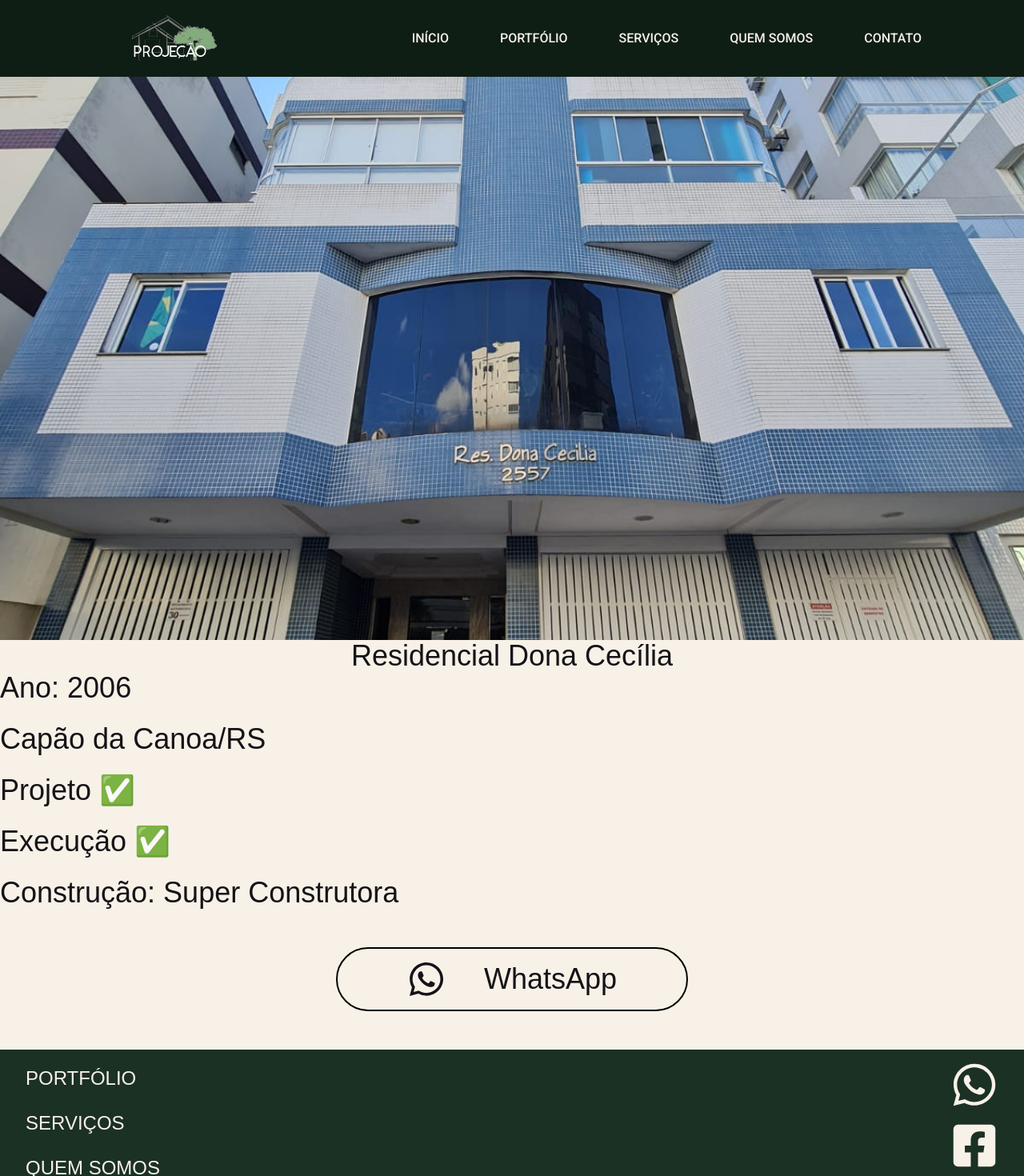
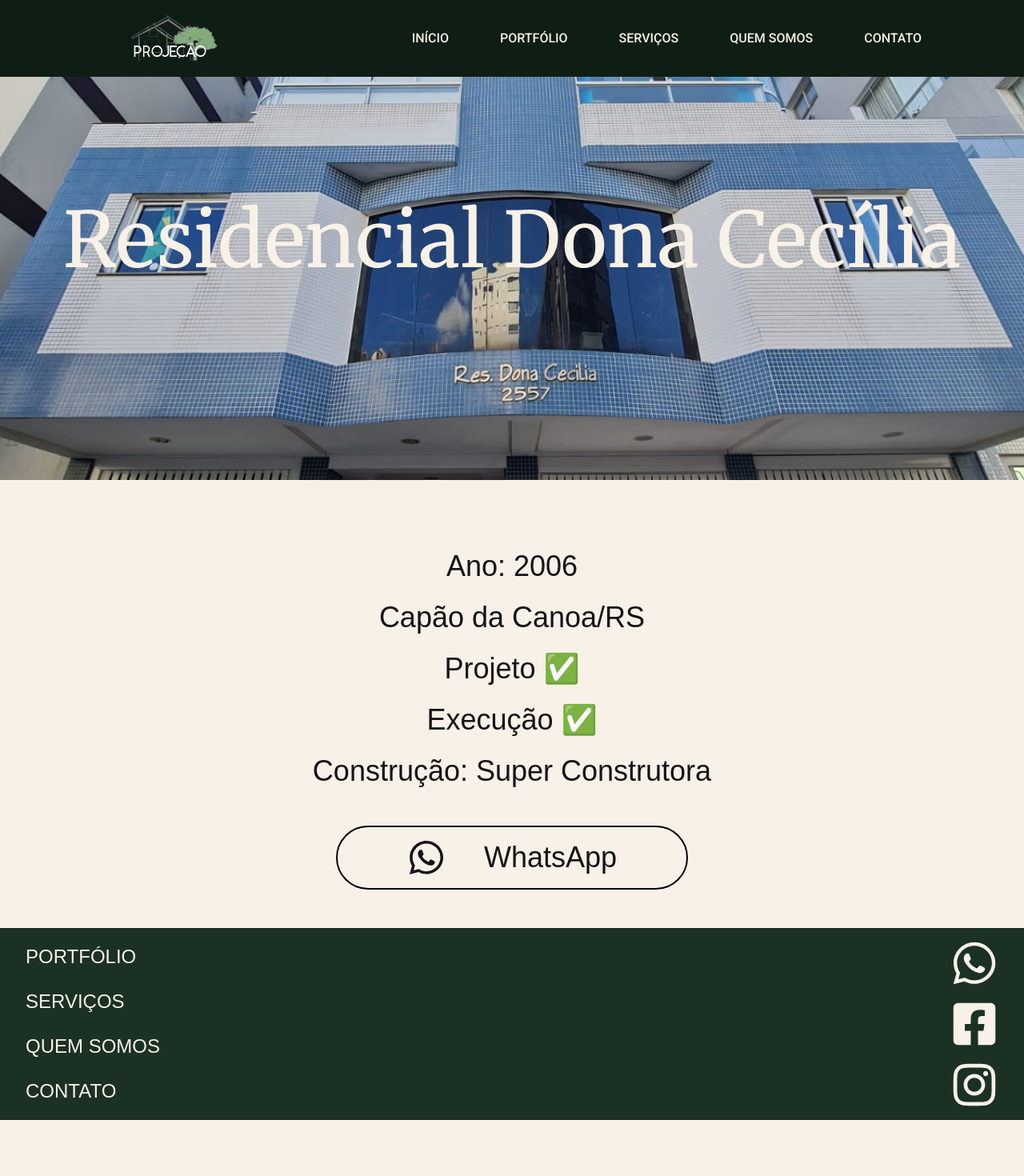
Before and after one commit to Leort-z/projecaors, a Next.js app: page /portfolio/1 in a window 1280 px wide. Shown: the top 1470 px of the page at 80% size. After the commit the page ends 1400 px from the top, so only its background shows below. Built offline with nearby package versions, Linux system fonts and the light colour scheme.

Commit message:
Mudança no detalhe do portfolio

```diff
--- a/app/page.tsx
+++ b/app/page.tsx
@@ -78,10 +78,10 @@ export default function Home() {
       <div className='h-[100vh]  w-full m-auto group '>
         <div style={{ backgroundImage: `url(${slides[currentIndex].url})` }} className='w-full h-full bg-center bg-cover  duration-300'>
           <div className="h-full w-full opacity-60 text-[#F8F1E7] flex flex-col justify-center items-center relative" style={{ backgroundColor: 'rgba(0, 0, 0, 0.8)' }}>
-            <div className='h-3/5 w-full flex flex-col  items-center justify-between absolute bottom-0'>
-              <div className='flex flex-col items-center '>
+            <div className='h-3/5 w-full flex flex-col  items-center  justify-between absolute bottom-0'>
+              <div className='flex flex-col items-center text-center'>
                 <h1 className={`text-5xl lg:text-8xl select-none mb-4 ${roboto700.className}`}>{slides[currentIndex].title}</h1>
-                <h3 className={`text-base lg:text-2xl select-none text-center ${roboto400.className}`}>{slides[currentIndex].subtitle}</h3>
+                <h3 className={`text-xl lg:text-2xl select-none p-2 ${roboto400.className}`}>{slides[currentIndex].subtitle}</h3>
               </div>
               <div className='flex py-2'>
                 {slides.map((slide, slideIndex) => (
--- a/app/portfolio/[portfolioId]/page.tsx
+++ b/app/portfolio/[portfolioId]/page.tsx
@@ -4,57 +4,77 @@ import portfolioData from '../../../public/json-data/portfolio-data.json'
 import { useParams } from 'next/navigation';
 import WhatsAppButton from '@/app/components/WhatsAppButton';
 import Footer from '@/app/components/Footer';
+import { Merriweather } from 'next/font/google';
+
+const merriweather = Merriweather({
+    weight: '400',
+    style: 'italic',
+    subsets: ['latin'],
+})
 
 export default function DetalhesPortfolio() {
     const params = useParams();
     const registro = portfolioData.find(item => item.id === params.portfolioId);
+    const extraPhotos = registro?.extraPhotos;
+
     const allActions = {
         "PROJECT": "Projeto ✅",
         "EXECUTION": "Execução ✅",
         "CONSTRUCTION": "Construção ✅",
     };
+
     return (
         <>
             <Navbar />
-            <main className="h-full w-full in-h-screen bg-cover bg-no-repeat bg-center"
-                style={{ backgroundImage: `url('../portfolio-images/${registro?.mainPhoto}` }}></main>
-            <section style={{ background: '#F8F1E7' }}
-                className='text-center text-2xl flex items-center justify-center flex-col'
-                 id='servicos'>
+            <main className="h-3/4 w-full bg-cover bg-no-repeat bg-center"
+                style={{ backgroundImage: `url('../portfolio-images/${registro?.mainPhoto}` }}>
+                <div className="h-full w-full text-[#F8F1E7] flex justify-center items-center text-center" >
+                    <h1 className={`text-6xl lg:text-8xl select-none ${merriweather.className}`}>{registro?.name}</h1>
+                </div>
+            </main>
+            <div style={{ background: '#F8F1E7' }}
+                className='text-center text-2xl flex items-center justify-center flex-col'>
 
                 <div className='flex h-full justify-between  w-full items-center '>
 
                     <div className='flex flex-col w-full h-full'>
-                        <h1 className='text-4xl'>{registro?.name}</h1>
-                        <div className='text-4xl w-full h-full flex flex-col items-start gap-6'>
+                        <div className='text-4xl w-full h-full flex flex-col gap-6'>
+                            <div className='flex flex-wrap h-full justify-between p-8 gap-3'>
+                                {registro?.extraPhotos?.some(photo => photo.trim() !== "") ? (
+                                    registro?.extraPhotos.map((photo, index) => (
+                                        <div className="h-[30vh] w-[45vh] bg-cover bg-center" key={index} style={{ backgroundImage: `url(../portfolio-images/${photo})` }} />
+                                    ))) : ""}
+                            </div>
                             {registro?.detail ? <p>{registro?.detail}</p> : ""}
                             <p >Ano: {registro?.year}</p>
                             <p>{registro?.city}</p>
-                            {registro?.actions.map((action: string) =>(
+                            {registro?.actions.map((action: string) => (
                                 <p key={action}>{allActions[action]}</p>
                             ))}
                             {registro?.company ? <p>Construção: {registro?.company} </p> : ""}
                             {registro?.videos.map((video, index) => (
-                                <iframe
-                                    key={index}
-                                    className='h-4/5 w-4/5'
-                                    src={video}
-                                    allowFullScreen
-                                ></iframe>
+                                <div className='h-[80vh] w-full flex items-center justify-center'>
+                                    <iframe
+                                        key={index}
+                                        className='p-4 h-full w-3/4'
+                                        src={video}
+                                        allowFullScreen
+                                    ></iframe>
+                                </div>
                             ))
                             }
                         </div>
                     </div>
                 </div>
-                <WhatsAppButton source={"Portfolio"}/>
-            </section>
+                <WhatsAppButton source={"Portfolio"} />
+            </div>
 
-            <section
+            <div
                 className='lg:h-[30vh] h-[30vh] text-center text-2xl px-8 flex lg:items-center justify-center '
                 id='servicos'
                 style={{ background: '#1B3124' }}>
                 <Footer source="" />
-            </section>
+            </div>
         </>
     )
 }
--- a/app/portfolio/page.tsx
+++ b/app/portfolio/page.tsx
@@ -3,6 +3,13 @@ import PortfolioItem from '../components/PortfolioItem'
 import portfolioData from '../../public/json-data/portfolio-data.json'
 import Navbar from '../components/Navbar';
 import Footer from '../components/Footer';
+import { Roboto } from 'next/font/google';
+
+const roboto700 = Roboto({
+  weight: '700',
+  subsets: ['latin'],
+  variable: '--font-roboto-bold',
+})
 
 export default function Portifolio() {
   const registro = portfolioData.find(item => item.id === "20");
@@ -15,7 +22,7 @@ export default function Portifolio() {
         style={{ backgroundImage: `url('../../portfolio-images/${registro?.mainPhoto}'` }}>
 
         <div className="h-full w-full opacity-60 text-[#F8F1E7] flex justify-center items-center" style={{ background: '#000000' }}>
-          <h1 className='text-8xl select-none'>Portfólio</h1>
+          <h1 className={`text-8xl select-none ${roboto700.className}`}>Portfólio</h1>
         </div>
       </main>
       <section className='text-center text-4xl px-16 lg:px-36 py-12 ' id='portfolio'>
--- a/app/servicos/page.tsx
+++ b/app/servicos/page.tsx
@@ -1,10 +1,15 @@
 "use client";
-import Image from 'next/image'
-import Link from 'next/link'
 import ServicoItem from '../components/ServicoItem'
 import servicosData from '../../public/json-data/servicos-data.json'
 import Navbar from '../components/Navbar';
 import Footer from '../components/Footer';
+import { Roboto } from 'next/font/google';
+
+const roboto700 = Roboto({
+  weight: '700',
+  subsets: ['latin'],
+  variable: '--font-roboto-bold',
+})
 
 export default function Portifolio() {
   const registro = servicosData.find(item => item.id === "2");
@@ -17,7 +22,7 @@ export default function Portifolio() {
         style={{ backgroundImage: `url('../../servicos-images/${registro?.mainPhoto}'` }}>
 
         <div className="h-full w-full opacity-60 text-[#F8F1E7] flex justify-center items-center" style={{ background: '#000000' }}>
-          <h1 className='text-8xl select-none'>Serviços</h1>
+          <h1 className={`text-8xl select-none ${roboto700.className}`}>Serviços</h1>
         </div>
       </main>
       <section className=' text-center text-4xl px-12 lg:px-36 py-12 ' id='portfolio'>
```
